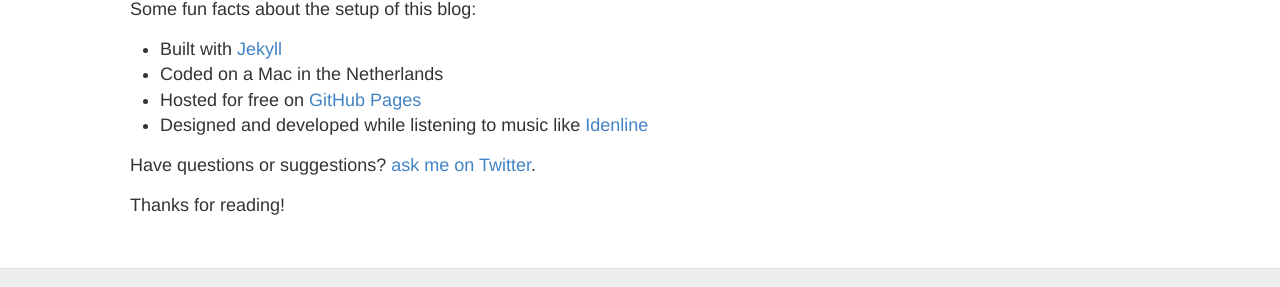
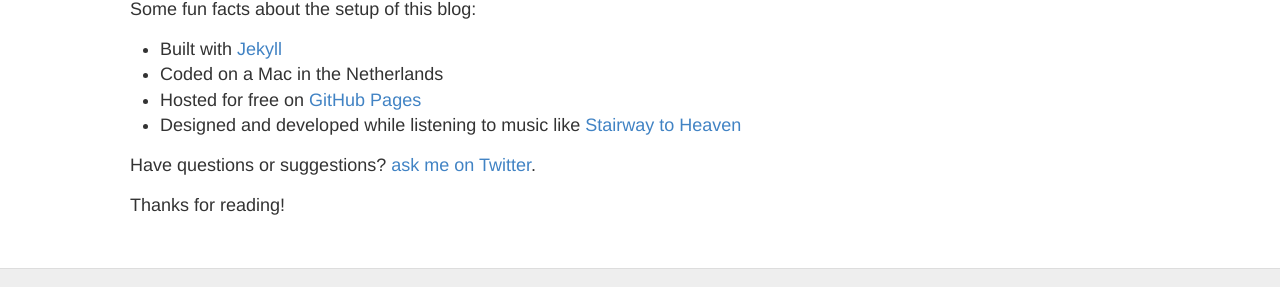
Before and after one commit to altfatterz/altfatterz.github.io, a Jekyll site: the page built from about.md, in a window 1280 px wide. Shown: the part 335-622 px from the top of the page. Built offline with Jekyll 4.4.1, drawn with Linux system fonts in a browser that asks for light colours.

Commit message:
fix broken link

```diff
--- a/about.md
+++ b/about.md
@@ -12,7 +12,7 @@ Some fun facts about the setup of this blog:
 * Built with [Jekyll](http://jekyllrb.com)
 * Coded on a Mac in the Netherlands
 * Hosted for free on [GitHub Pages](https://github.com/altfatterz/altfatterz.github.io)
-* Designed and developed while listening to music like [Idenline](https://soundcloud.com/idenline/idenline-together)
+* Designed and developed while listening to music like [Stairway to Heaven](https://soundcloud.com/boot-led-zeppelin/stairway-to-heaven)
 
 Have questions or suggestions? [ask me on Twitter](https://twitter.com/altfatterz).
 
```
